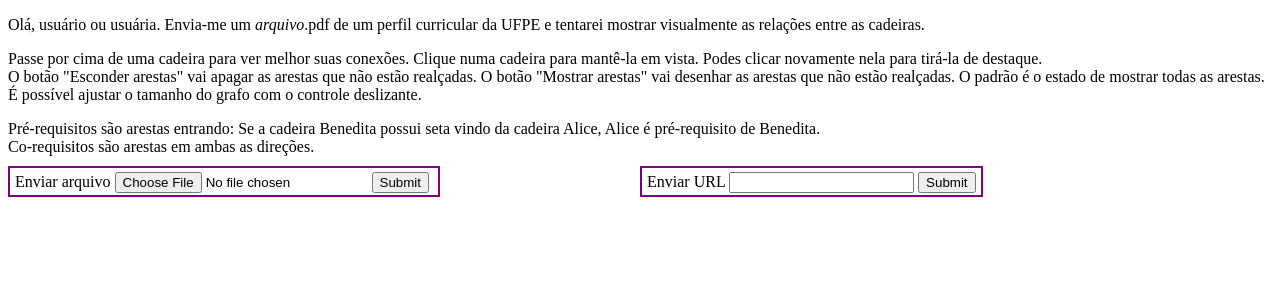
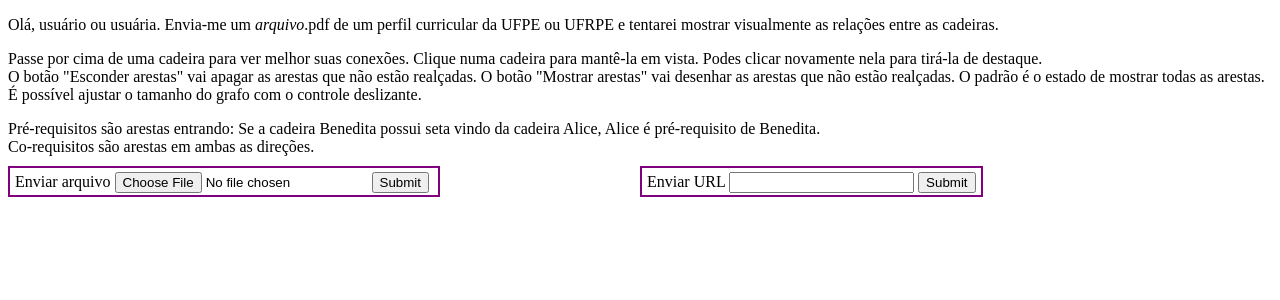
Before and after one commit to pedroqueiroga/perfil-pessoal, a Flask app: page / in a window 1280 px wide. Shown: the part 26-326 px from the top of the page. Run offline with Flask 2, Linux system fonts and the light colour scheme.

Commit message:
Menção de UFRPE e atualização em ajuda

```diff
--- a/src/msgs.py
+++ b/src/msgs.py
@@ -1,4 +1,4 @@
-ERROR_COULDNT_EXTRACT='Não foi possível extrair as relações de cadeiras deste pdf. Se você realmente enviou um perfil curricular da UFPE, por favor nos informe criando um bug report no github, ou nos contatando.'
+ERROR_COULDNT_EXTRACT='Não foi possível extrair as relações de cadeiras deste pdf. Se você realmente enviou um perfil curricular da UFPE ou UFRPE, por favor nos informe criando um bug report no github, ou nos contatando.'
 
 ERROR_COULDNT_DOWNLOAD='Não foi possível usar a URL fornecida para obter o arquivo pdf. Se o erro persiste e você acredita que enviou uma URL válida, por favor nos informe criando um bug report no github, ou nos contatando.'
 
--- a/src/templates/ajuda.html
+++ b/src/templates/ajuda.html
@@ -2,4 +2,5 @@
 
 {% block content %}
 <p>Olá. Se você estiver a fim de contribuir com a parte do graphviz: Como fazer o grafo se organizar melhor e aproveitar melhor o espaço?</p>
+<p>Uma outra forma de contribuir é simplesmente usar e reportar os bugs/inconsistências encontradas.</p>
 {% endblock %}
--- a/src/templates/visualizador.html
+++ b/src/templates/visualizador.html
@@ -1,7 +1,7 @@
 {% extends "index.html" %}
 
 {% block content %}
-<p>Olá, usuário ou usuária. Envia-me um <i>arquivo</i>.pdf de um perfil curricular da UFPE e tentarei mostrar visualmente as relações entre as cadeiras.</p>
+<p>Olá, usuário ou usuária. Envia-me um <i>arquivo</i>.pdf de um perfil curricular da UFPE ou UFRPE e tentarei mostrar visualmente as relações entre as cadeiras.</p>
 <p>Passe por cima de uma cadeira para ver melhor suas conexões. Clique numa cadeira para mantê-la em vista. Podes clicar novamente nela para tirá-la de destaque.<br/>
   O botão "Esconder arestas" vai apagar as arestas que não estão realçadas. O botão "Mostrar arestas" vai desenhar as arestas que não estão realçadas. O padrão é o estado de mostrar todas as arestas. É possível ajustar o tamanho do grafo com o controle deslizante.</p>
 <p>Pré-requisitos são arestas entrando: Se a cadeira Benedita possui seta vindo da cadeira Alice, Alice é pré-requisito de Benedita.<br/>
```
